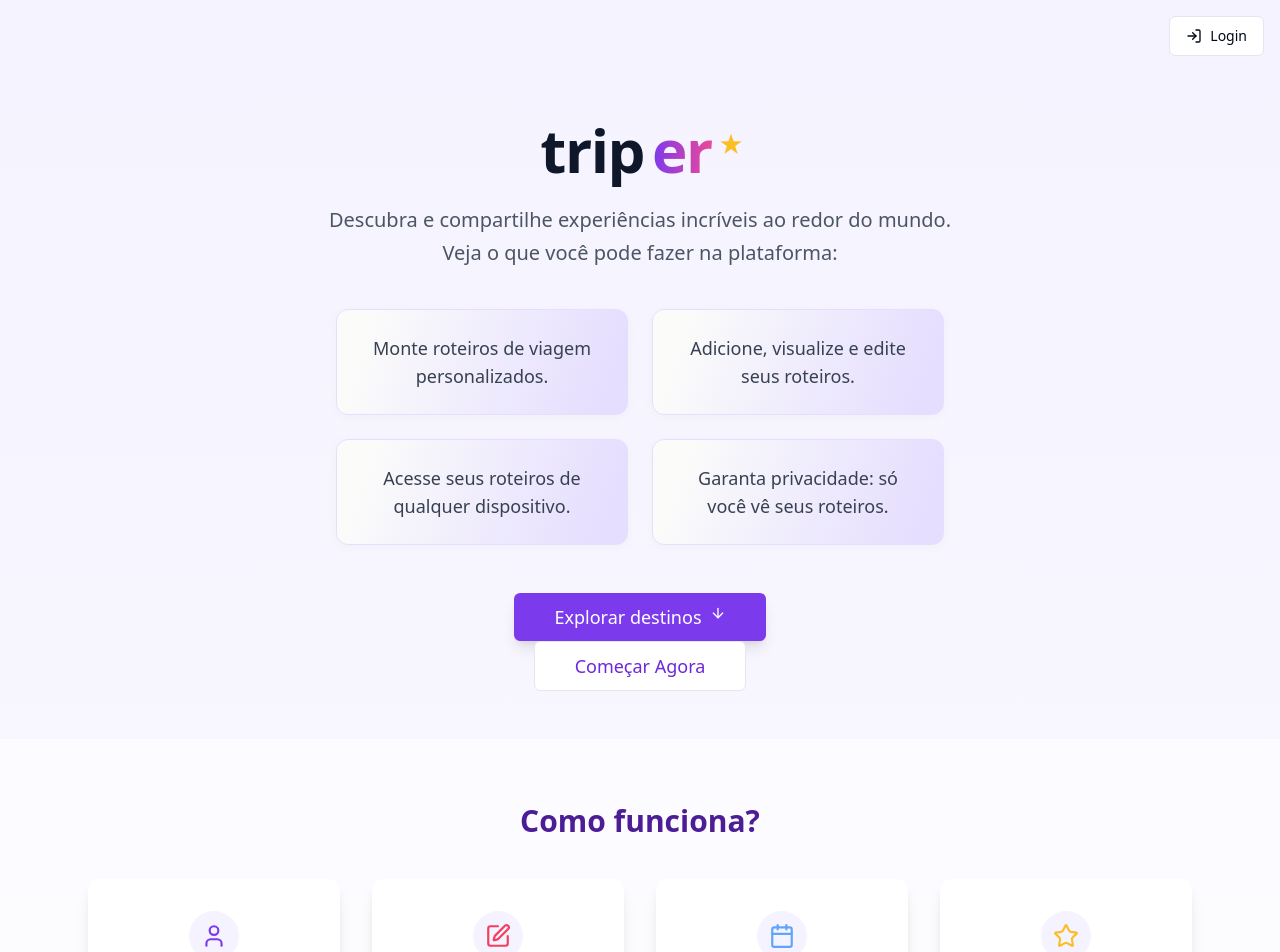
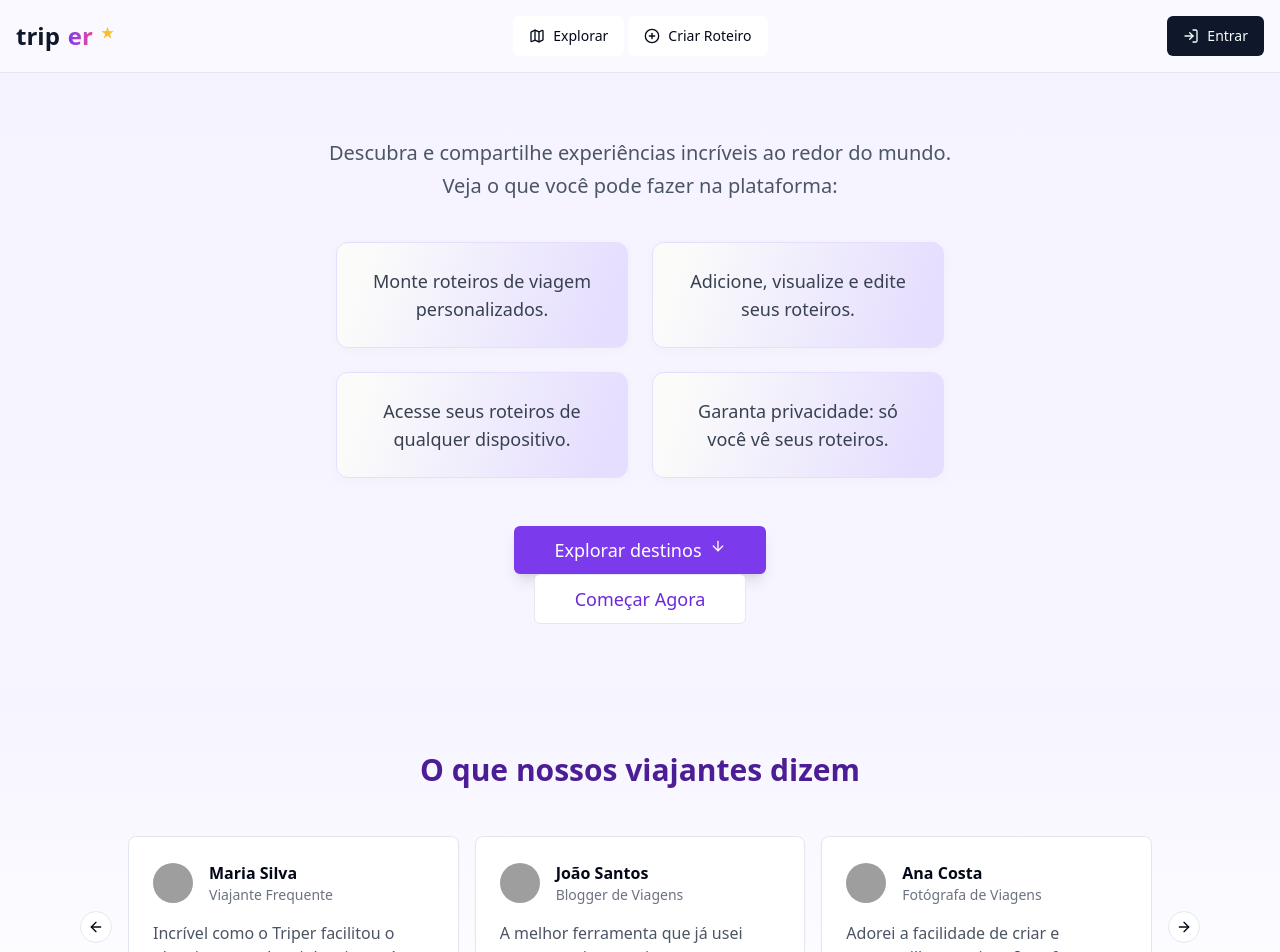
Before and after one commit to EmersonRicard0/EmersonRicard0.github.io, a React (Vite) app: page / in a window 1280 px wide. Shown: the top 952 px of the page. Built offline with nearby package versions, Linux system fonts and the light colour scheme; grey boxes are pictures that could not be loaded.

Commit message:
Refactor: Apply changes to all files

```diff
--- a/src/App.tsx
+++ b/src/App.tsx
@@ -25,6 +25,12 @@ const App = () => (
         <Routes>
           <Route path="/" element={<Index />} />
           <Route path="/login" element={<Login />} />
+          <Route path="/explorar" element={<Index />} /> {/* Temporariamente redirecionando para Index */}
+          <Route path="/criar-roteiro" element={
+            <PrivateRoute>
+              <Dashboard />
+            </PrivateRoute>
+          } />
           <Route
             path="/dashboard"
             element={
@@ -33,7 +39,6 @@ const App = () => (
               </PrivateRoute>
             }
           />
-          {/* ADD ALL CUSTOM ROUTES ABOVE THE CATCH-ALL "*" ROUTE */}
           <Route path="*" element={<NotFound />} />
         </Routes>
       </BrowserRouter>
--- /dev/null
+++ b/src/components/Depoimentos.tsx
@@ -0,0 +1,75 @@
+
+import { Card } from "@/components/ui/card"
+import { Avatar, AvatarFallback, AvatarImage } from "@/components/ui/avatar"
+import { Carousel, CarouselContent, CarouselItem, CarouselNext, CarouselPrevious } from "@/components/ui/carousel"
+
+const depoimentos = [
+  {
+    nome: "Maria Silva",
+    foto: "https://i.pravatar.cc/150?img=1",
+    texto: "Incrível como o Triper facilitou o planejamento da minha viagem! Super recomendo.",
+    cargo: "Viajante Frequente"
+  },
+  {
+    nome: "João Santos",
+    foto: "https://i.pravatar.cc/150?img=2",
+    texto: "A melhor ferramenta que já usei para organizar roteiros. Simplesmente perfeita!",
+    cargo: "Blogger de Viagens"
+  },
+  {
+    nome: "Ana Costa",
+    foto: "https://i.pravatar.cc/150?img=3",
+    texto: "Adorei a facilidade de criar e compartilhar roteiros. Interface muito intuitiva.",
+    cargo: "Fotógrafa de Viagens"
+  },
+  {
+    nome: "Pedro Lima",
+    foto: "https://i.pravatar.cc/150?img=4",
+    texto: "Excelente para planejar viagens em grupo. Salvou nossas férias em família!",
+    cargo: "Viajante Aventureiro"
+  }
+];
+
+export const Depoimentos = () => {
+  return (
+    <section className="py-16 bg-gradient-to-b from-violet-50/50 to-white">
+      <div className="container mx-auto px-4">
+        <h2 className="text-3xl font-bold text-center mb-12 text-violet-900">
+          O que nossos viajantes dizem
+        </h2>
+
+        <Carousel
+          opts={{
+            align: "start",
+            loop: true
+          }}
+          className="w-full max-w-5xl mx-auto"
+        >
+          <CarouselContent>
+            {depoimentos.map((depoimento, index) => (
+              <CarouselItem key={index} className="md:basis-1/2 lg:basis-1/3">
+                <Card className="p-6 h-full">
+                  <div className="flex flex-col h-full space-y-4">
+                    <div className="flex items-center space-x-4">
+                      <Avatar>
+                        <AvatarImage src={depoimento.foto} alt={depoimento.nome} />
+                        <AvatarFallback>{depoimento.nome.split(' ').map(n => n[0]).join('')}</AvatarFallback>
+                      </Avatar>
+                      <div>
+                        <h4 className="font-semibold">{depoimento.nome}</h4>
+                        <p className="text-sm text-gray-500">{depoimento.cargo}</p>
+                      </div>
+                    </div>
+                    <p className="text-gray-600 flex-grow">{depoimento.texto}</p>
+                  </div>
+                </Card>
+              </CarouselItem>
+            ))}
+          </CarouselContent>
+          <CarouselPrevious className="hidden md:flex" />
+          <CarouselNext className="hidden md:flex" />
+        </Carousel>
+      </div>
+    </section>
+  )
+}
--- /dev/null
+++ b/src/components/Navbar.tsx
@@ -0,0 +1,56 @@
+
+import { NavigationMenu, NavigationMenuItem, NavigationMenuLink, NavigationMenuList } from "@/components/ui/navigation-menu"
+import { Button } from "@/components/ui/button"
+import { LogIn, Map, PlusCircle } from "lucide-react"
+import { Link, useNavigate } from "react-router-dom"
+import { navigationMenuTriggerStyle } from "@/components/ui/navigation-menu"
+
+export const Navbar = () => {
+  const loggedUser = localStorage.getItem("logged_user");
+  const navigate = useNavigate();
+
+  return (
+    <div className="w-full border-b bg-white/50 backdrop-blur-sm">
+      <div className="container mx-auto flex items-center justify-between p-4">
+        <Link to="/" className="text-2xl font-bold flex items-center gap-2">
+          <span className="text-primary">trip</span>
+          <span className="bg-gradient-to-r from-violet-600 to-pink-500 bg-clip-text text-transparent">er</span>
+          <span className="text-sm animate-bounce mt-1 text-amber-400">★</span>
+        </Link>
+
+        <NavigationMenu>
+          <NavigationMenuList>
+            <NavigationMenuItem>
+              <Link to="/explorar">
+                <NavigationMenuLink className={navigationMenuTriggerStyle()}>
+                  <Map className="mr-2 h-4 w-4" />
+                  Explorar
+                </NavigationMenuLink>
+              </Link>
+            </NavigationMenuItem>
+            <NavigationMenuItem>
+              <Link to="/criar-roteiro">
+                <NavigationMenuLink className={navigationMenuTriggerStyle()}>
+                  <PlusCircle className="mr-2 h-4 w-4" />
+                  Criar Roteiro
+                </NavigationMenuLink>
+              </Link>
+            </NavigationMenuItem>
+          </NavigationMenuList>
+        </NavigationMenu>
+
+        {loggedUser ? (
+          <Button onClick={() => navigate("/dashboard")} variant="default">
+            Dashboard
+          </Button>
+        ) : (
+          <Link to="/login">
+            <Button className="flex items-center gap-2">
+              <LogIn size={18} /> Entrar
+            </Button>
+          </Link>
+        )}
+      </div>
+    </div>
+  )
+}
--- a/src/pages/Index.tsx
+++ b/src/pages/Index.tsx
@@ -1,10 +1,12 @@
 
 import { Link, useNavigate } from "react-router-dom";
 import { Button } from "@/components/ui/button";
-import { LogIn, ArrowDown, Star, Calendar, Edit, User } from "lucide-react";
+import { ArrowDown, Star, Calendar, Edit, User } from "lucide-react";
 import NeonCard from "@/components/NeonCard";
 import PontosTuristicos from "@/components/PontosTuristicos";
 import React, { useRef } from "react";
+import { Navbar } from "@/components/Navbar";
+import { Depoimentos } from "@/components/Depoimentos";
 
 const recursos = [
   "Monte roteiros de viagem personalizados.",
@@ -47,29 +49,11 @@ const Index = () => {
 
   return (
     <div className="min-h-screen flex flex-col bg-gradient-to-b from-violet-50 to-white">
-      {/* Top bar com botão de login/dashboard à direita */}
-      <div className="w-full flex justify-end p-4">
-        {loggedUser ? (
-          <Button onClick={() => navigate("/dashboard")} variant="outline" className="font-medium">
-            Dashboard
-          </Button>
-        ) : (
-          <Link to="/login">
-            <Button className="flex items-center gap-2 font-medium" variant="outline">
-              <LogIn size={18} /> Login
-            </Button>
-          </Link>
-        )}
-      </div>
+      <Navbar />
 
       {/* Hero Section */}
-      <div className="flex-1 flex items-center justify-center py-12">
+      <div className="flex-1 flex items-center justify-center py-16">
         <div className="text-center max-w-2xl mx-auto px-4">
-          <h1 className="text-5xl sm:text-6xl font-bold mb-6 tracking-tight flex justify-center items-center gap-2">
-            <span className="text-primary drop-shadow-glow">trip</span>
-            <span className="bg-gradient-to-r from-violet-600 to-pink-500 bg-clip-text text-transparent drop-shadow-glow">er</span>
-            <span className="text-2xl animate-bounce mt-1 text-amber-400">★</span>
-          </h1>
           <p className="text-xl text-gray-600 mb-10 animate-fade-in leading-relaxed">
             Descubra e compartilhe experiências incríveis ao redor do mundo.<br />
             Veja o que você pode fazer na plataforma:
@@ -118,6 +102,9 @@ const Index = () => {
         </div>
       </div>
 
+      {/* Depoimentos Section */}
+      <Depoimentos />
+
       {/* Como funciona section */}
       <section className="w-full bg-white/60 backdrop-blur-sm py-16">
         <h2 className="text-3xl font-bold mb-10 text-center text-violet-900">Como funciona?</h2>
```
